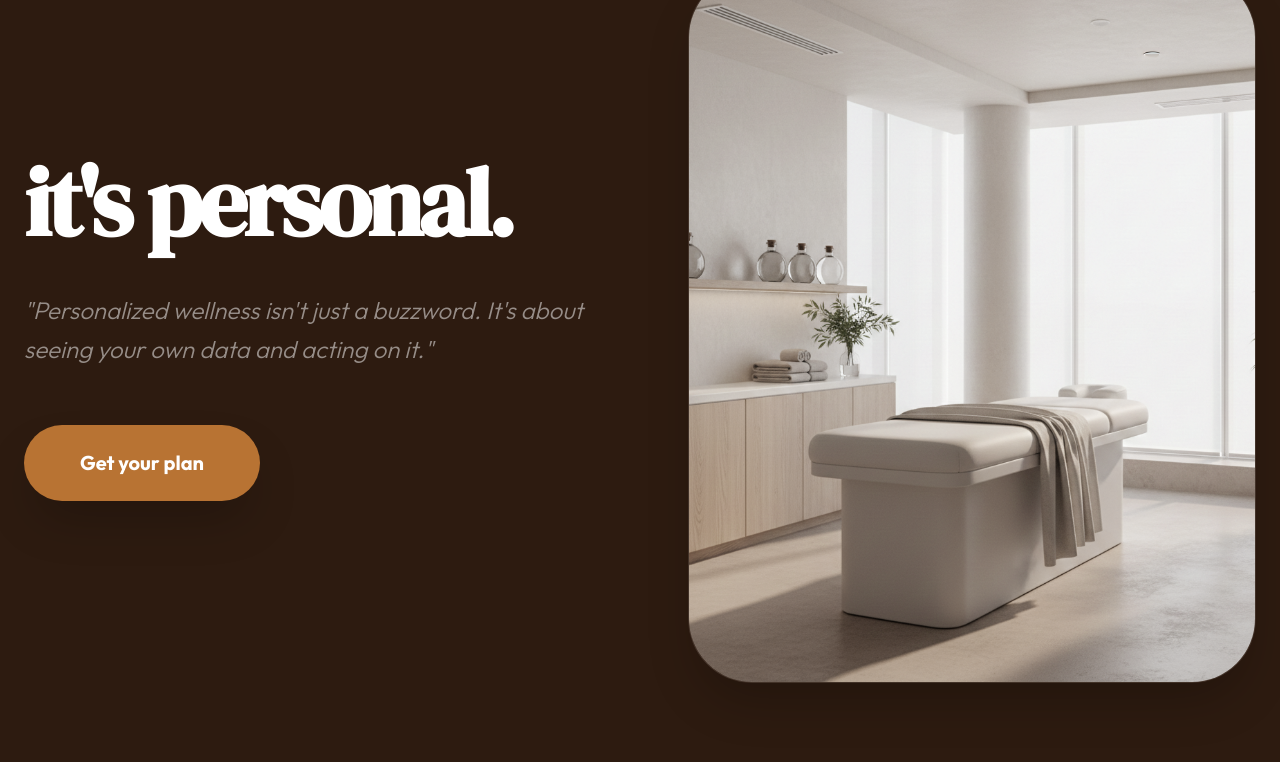
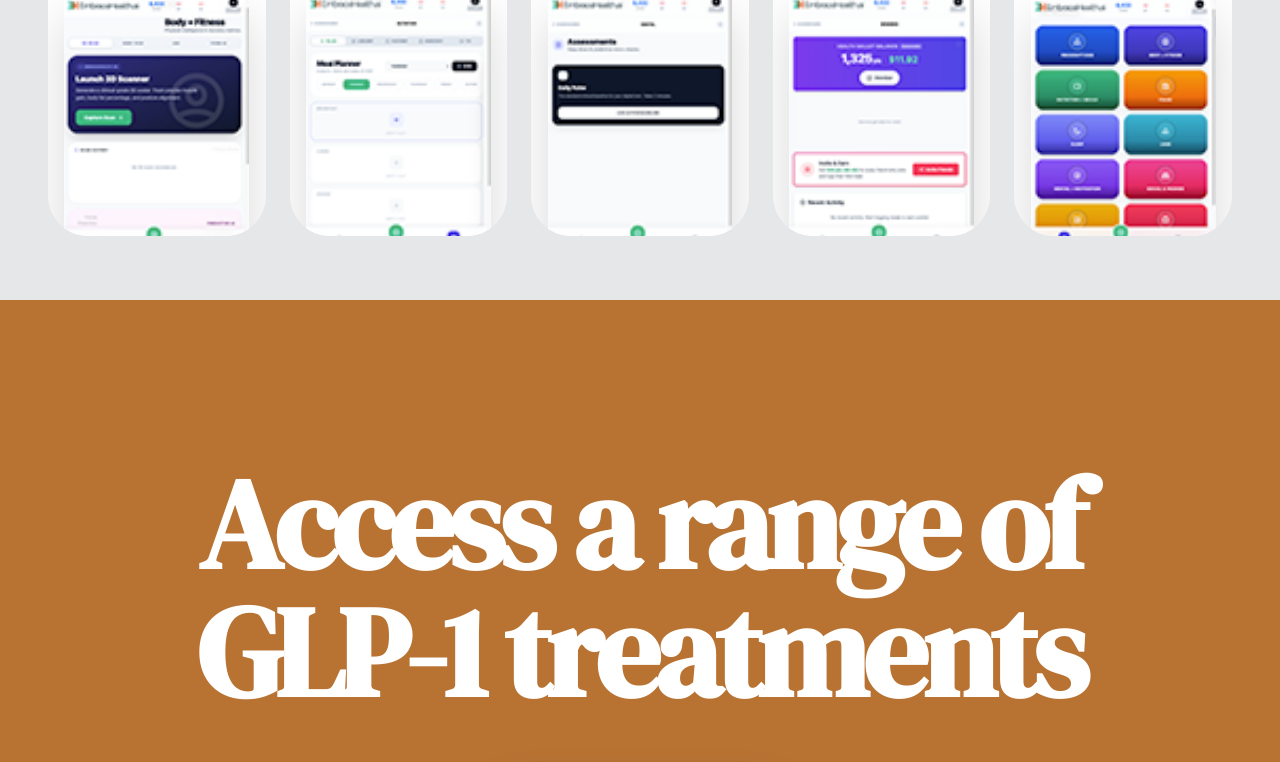
Before and after one commit to robsammonsdfw/embracemarket, a React (Vite) app: page / in a window 1280 px wide. Shown: the part 1614-2376 px from the top of the page. Built offline with nearby package versions, Linux system fonts and the light colour scheme.

Commit message:
Update hero home.

```diff
--- a/App.tsx
+++ b/App.tsx
@@ -19,7 +19,7 @@ const ScrollToTop = () => {
 
 const HomePage = () => (
   <>
-{/*     <HeroGrid />
+    <HeroGrid />
     <section className="bg-[#B87333] py-40 text-white relative overflow-hidden">
       <div className="max-w-[1200px] mx-auto px-6 text-center relative z-10">
         <h2 className="text-7xl md:text-9xl font-bold serif mb-12 leading-[0.85] tracking-tighter animate-reveal">
@@ -30,7 +30,7 @@ const HomePage = () => (
         </button>
       </div>
     </section>
- */}
+
     <LabsSection />
 
     <section className="py-40 bg-[#2d1b10] text-white">
```
